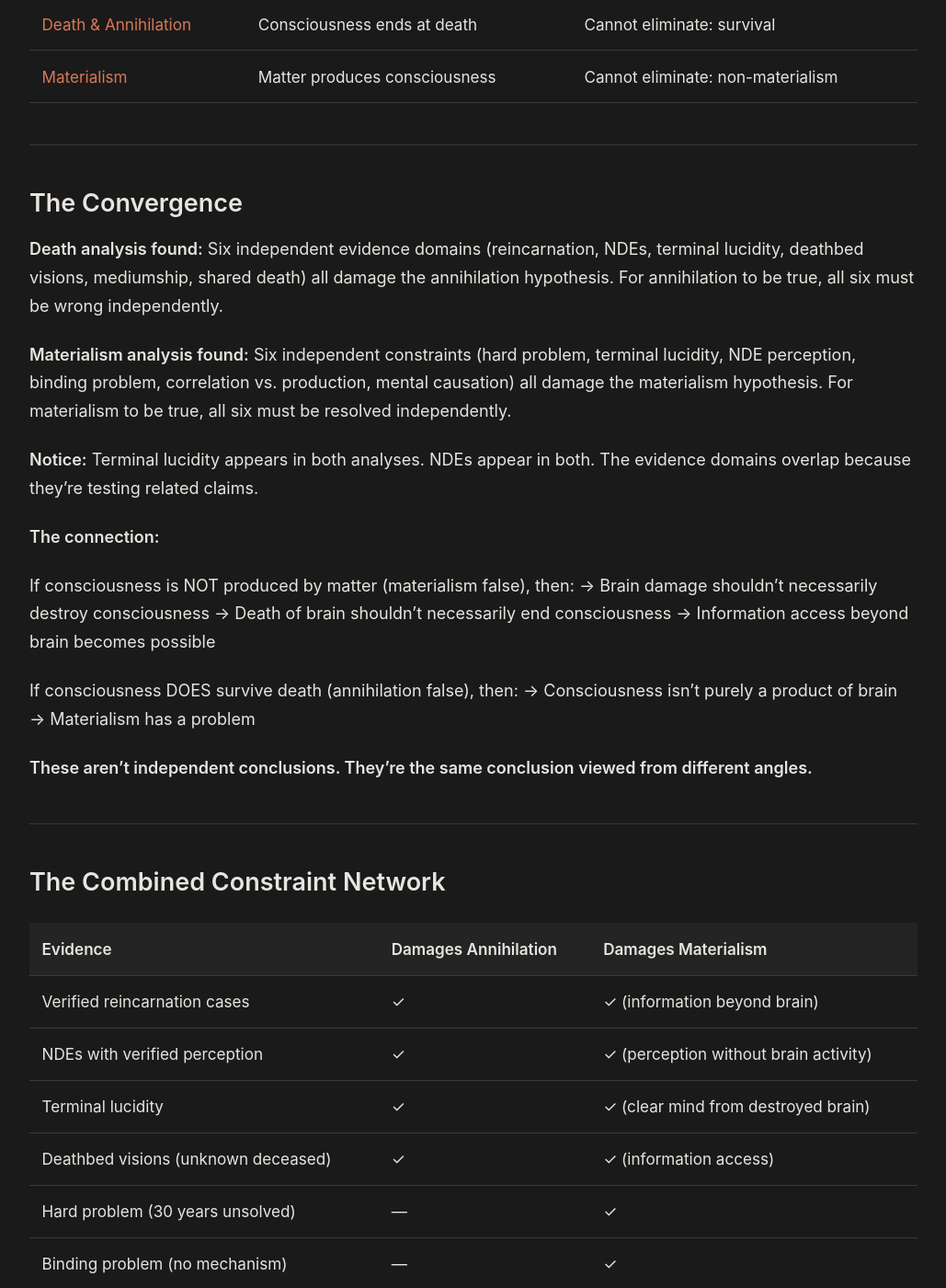
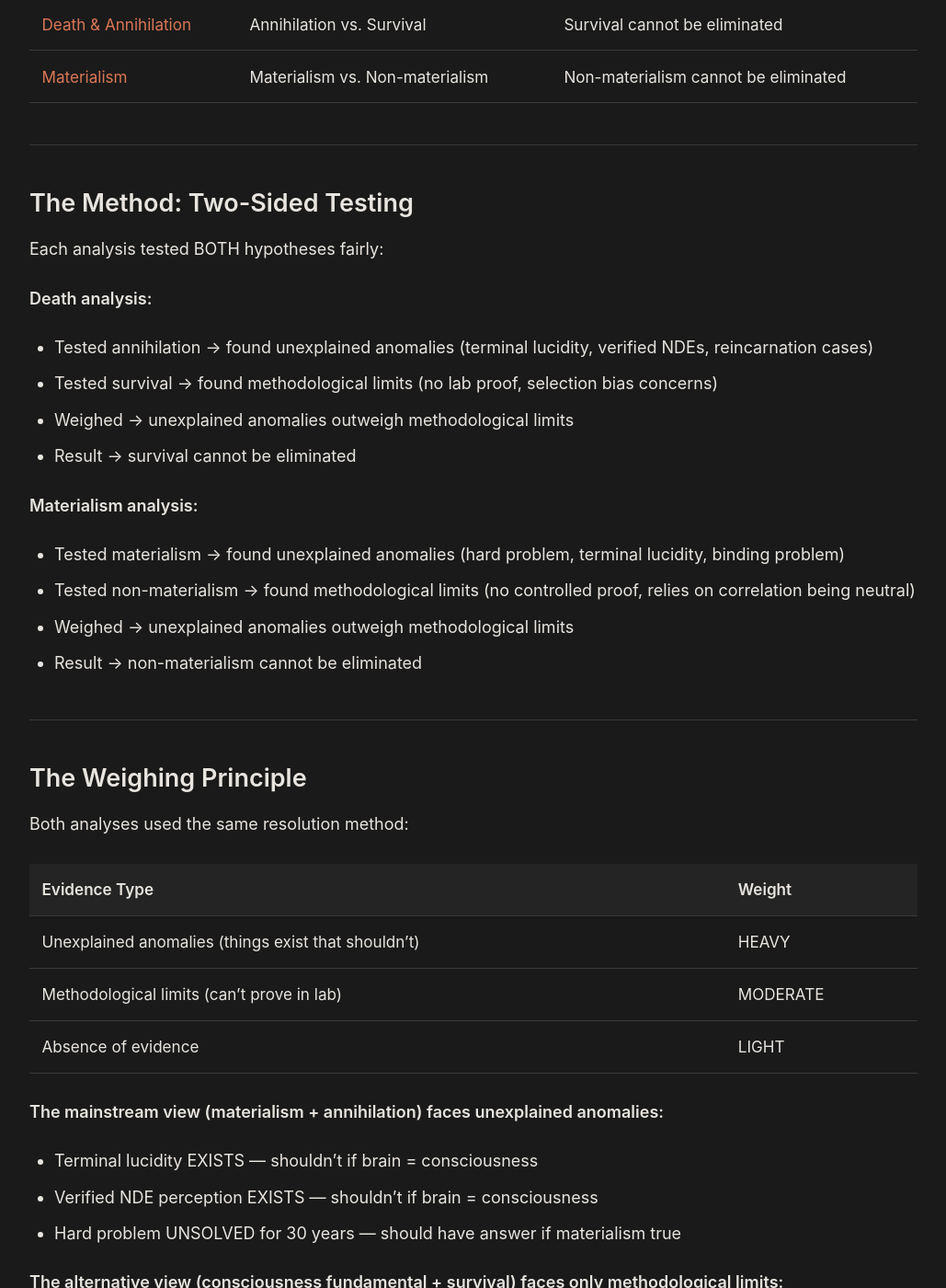
Before and after one commit to aitrmna/the-constraint-framework, a Jekyll site: the page built from mysteries/consciousness-meta.md, in a window 1280 px wide and 1400 px high, scrolled down 503 px. Shown: the whole window at 92% size, without its empty margins (125-1154 px from the left). Built offline with Jekyll 4.4.1, drawn with Linux system fonts in a browser that asks for light colours; some of the changed text lies outside the part shown.

Commit message:
Fix consciousness meta to reflect two-sided methodology. Update about page. Add fine-tuning to foundations.

```diff
--- a/mysteries/consciousness-meta.md
+++ b/mysteries/consciousness-meta.md
@@ -7,115 +7,129 @@ permalink: /mysteries/consciousness/meta/
 
 <h1>Consciousness: Meta-Constraint Analysis</h1>
 
-Two questions. Two independent constraint analyses. Same direction.
+Two questions. Both tested in both directions. Same resolution.
 
 ---
 
 ## The Analyses
 
-| Analysis | Claim Tested | Result |
-|----------|--------------|--------|
-| [Death & Annihilation]({{ '/mysteries/death-annihilation/' | relative_url }}) | Consciousness ends at death | Cannot eliminate: survival |
-| [Materialism]({{ '/mysteries/materialism/' | relative_url }}) | Matter produces consciousness | Cannot eliminate: non-materialism |
+| Analysis | Both Directions Tested | Result |
+|----------|------------------------|--------|
+| [Death & Annihilation]({{ '/mysteries/death-annihilation/' | relative_url }}) | Annihilation vs. Survival | Survival cannot be eliminated |
+| [Materialism]({{ '/mysteries/materialism/' | relative_url }}) | Materialism vs. Non-materialism | Non-materialism cannot be eliminated |
+
+---
+
+## The Method: Two-Sided Testing
+
+Each analysis tested BOTH hypotheses fairly:
+
+**Death analysis:**
+- Tested annihilation → found unexplained anomalies (terminal lucidity, verified NDEs, reincarnation cases)
+- Tested survival → found methodological limits (no lab proof, selection bias concerns)
+- Weighed → unexplained anomalies outweigh methodological limits
+- Result → survival cannot be eliminated
+
+**Materialism analysis:**
+- Tested materialism → found unexplained anomalies (hard problem, terminal lucidity, binding problem)
+- Tested non-materialism → found methodological limits (no controlled proof, relies on correlation being neutral)
+- Weighed → unexplained anomalies outweigh methodological limits
+- Result → non-materialism cannot be eliminated
+
+---
+
+## The Weighing Principle
+
+Both analyses used the same resolution method:
+
+| Evidence Type | Weight |
+|---------------|--------|
+| Unexplained anomalies (things exist that shouldn't) | HEAVY |
+| Methodological limits (can't prove in lab) | MODERATE |
+| Absence of evidence | LIGHT |
+
+**The mainstream view (materialism + annihilation) faces unexplained anomalies:**
+- Terminal lucidity EXISTS — shouldn't if brain = consciousness
+- Verified NDE perception EXISTS — shouldn't if brain = consciousness
+- Hard problem UNSOLVED for 30 years — should have answer if materialism true
+
+**The alternative view (consciousness fundamental + survival) faces only methodological limits:**
+- Hard to prove in controlled lab settings
+- Brain correlation could be explained by filter theory
+
+**Unexplained anomalies beat methodological limits.** The side that can't explain what exists is in worse shape than the side that can't prove its claims in a lab.
+
+---
+
+## The Shared Evidence
+
+The same anomalies damage both mainstream hypotheses:
+
+| Evidence | Damages Annihilation | Damages Materialism |
+|----------|---------------------|---------------------|
+| Terminal lucidity | ✓ (shouldn't happen if death = end) | ✓ (shouldn't happen if brain = mind) |
+| Verified NDE perception | ✓ (perception during flatline) | ✓ (consciousness without brain activity) |
+| Verified reincarnation | ✓ (information transfer post-death) | ✓ (information beyond individual brain) |
+| Hard problem | — | ✓ (no mechanism after 30 years) |
+| Binding problem | — | ✓ (no mechanism after 50 years) |
+
+**These aren't independent failures.** Terminal lucidity breaks both materialism AND annihilation simultaneously. The same evidence appears in both analyses because they're testing related claims.
 
 ---
 
 ## The Convergence
 
-**Death analysis found:** Six independent evidence domains (reincarnation, NDEs, terminal lucidity, deathbed visions, mediumship, shared death) all damage the annihilation hypothesis. For annihilation to be true, all six must be wrong independently.
+**If consciousness is NOT produced by matter:**
+→ Brain damage affects expression, not existence
+→ Death of brain doesn't end consciousness
+→ Terminal lucidity makes sense
+→ NDEs make sense
+→ Hard problem dissolves
 
-**Materialism analysis found:** Six independent constraints (hard problem, terminal lucidity, NDE perception, binding problem, correlation vs. production, mental causation) all damage the materialism hypothesis. For materialism to be true, all six must be resolved independently.
-
-**Notice:** Terminal lucidity appears in both analyses. NDEs appear in both. The evidence domains overlap because they're testing related claims.
-
-**The connection:**
-
-If consciousness is NOT produced by matter (materialism false), then:
-→ Brain damage shouldn't necessarily destroy consciousness
-→ Death of brain shouldn't necessarily end consciousness
-→ Information access beyond brain becomes possible
-
-If consciousness DOES survive death (annihilation false), then:
-→ Consciousness isn't purely a product of brain
+**If consciousness DOES survive death:**
+→ Consciousness isn't purely brain product
 → Materialism has a problem
 
-**These aren't independent conclusions. They're the same conclusion viewed from different angles.**
+**One shift in worldview. Multiple puzzles dissolve.**
 
 ---
 
-## The Combined Constraint Network
+## What the Mainstream Must Explain
 
-| Evidence | Damages Annihilation | Damages Materialism |
-|----------|---------------------|---------------------|
-| Verified reincarnation cases | ✓ | ✓ (information beyond brain) |
-| NDEs with verified perception | ✓ | ✓ (perception without brain activity) |
-| Terminal lucidity | ✓ | ✓ (clear mind from destroyed brain) |
-| Deathbed visions (unknown deceased) | ✓ | ✓ (information access) |
-| Hard problem (30 years unsolved) | — | ✓ |
-| Binding problem (no mechanism) | — | ✓ |
-| Correlation ≠ production | — | ✓ |
+For materialism + annihilation to be correct:
 
-The evidence forms a web. Pull one thread, others follow.
+1. Terminal lucidity — need mechanism for clear mind from destroyed brain
+2. Verified NDE perception — need mechanism for perception during flatline
+3. Hard problem — need solution (after 30 years of nothing)
+4. Binding problem — need mechanism (after 50 years of nothing)
+5. Verified reincarnation cases — need explanation for all 2,500+
+
+**These are things that exist.** The mainstream view has no explanation for them.
 
 ---
 
-## What Must Be True for the Mainstream View
+## What the Alternative Must Explain
 
-For consciousness to be produced by matter AND to end at death:
+For non-materialism + survival to be correct:
 
-1. All 2,500+ reincarnation cases are fraud/coincidence
-2. All verified NDE perceptions are memory construction
-3. Terminal lucidity has an unknown brain mechanism (despite destroyed neurons)
-4. Deathbed visions of unknown deceased are coincidence
-5. The hard problem will be solved (after 30 years of no progress)
-6. The binding problem will be solved (after 50 years of no progress)
-7. Mediumship studies are statistical noise
-8. Shared death experiences are empathic hallucinations
+1. Why can't we prove it in a lab? → Phenomenon may not be controllable on demand
+2. Why does brain correlation look like production? → Filter theory predicts same correlation
 
-**All of these. Independently.**
+**These are methodological challenges, not unexplained anomalies.**
 
 ---
 
-## The Alternative
+## The Resolution
 
-If consciousness is fundamental — not produced by matter but primary — then:
+**Both directions tested. One resolves better.**
 
-- Brain correlates with consciousness (filter/receiver, not generator)
-- Damage to brain affects expression, not existence
-- Death of brain is loss of receiver, not destruction of signal
-- Information access beyond individual brain becomes possible
-- Hard problem dissolves (consciousness doesn't need to emerge from matter)
-- Terminal lucidity makes sense (consciousness not dependent on brain integrity)
-- NDEs make sense (consciousness operates during brain shutdown)
+The mainstream view (materialism + annihilation) faces hard anomalies it cannot explain.
 
-**One shift in assumption. Multiple puzzles dissolve.**
+The alternative view (consciousness fundamental + survival) faces only the challenge of laboratory proof.
 
----
+**Things that exist but shouldn't > things we can't prove in a lab.**
 
-## Connection to Mathematics
-
-The [mathematics analysis]({{ '/mysteries/mathematics/' | relative_url }}) found: Math is likely discovered, not invented. Reality has inherent mathematical structure.
-
-If reality is fundamentally mathematical/informational rather than material, then:
-- Consciousness might be fundamental
-- Matter might be appearance within consciousness
-- The "hard problem" dissolves
-
-**Three analyses. One direction. Materialism under pressure from all angles.**
-
----
-
-## What This Means
-
-We are not saying "consciousness is fundamental and survives death."
-
-We are saying:
-
-**Constraint stacking on "consciousness ends at death" and "matter produces consciousness" both fail to eliminate the alternatives. The failures aren't independent — they share evidence domains. The evidence that damages one damages the other.**
-
-**For mainstream materialism to be correct, every anomaly across both analyses must have a separate mundane explanation. The probability of this decreases as the anomalies accumulate.**
-
-The convergence is the constraint.
+The convergence across both analyses — using the same weighing method — points the same direction: consciousness is likely fundamental, and likely survives death.
 
 ---
 
```
Also changed, not shown: _mysteries/fine-tuning.md (added, +184 -0 lines), about.md (+20 -7 lines).
